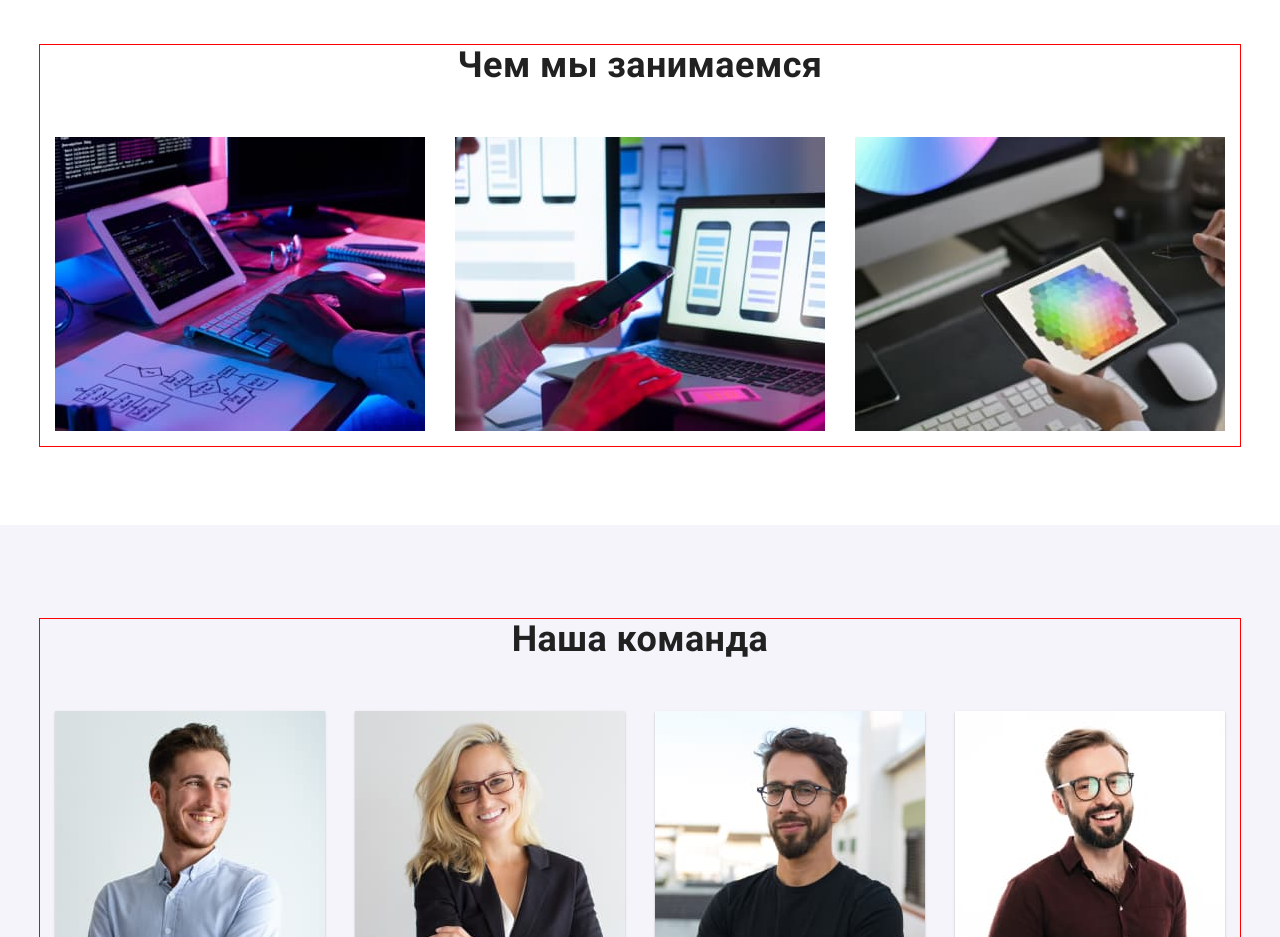
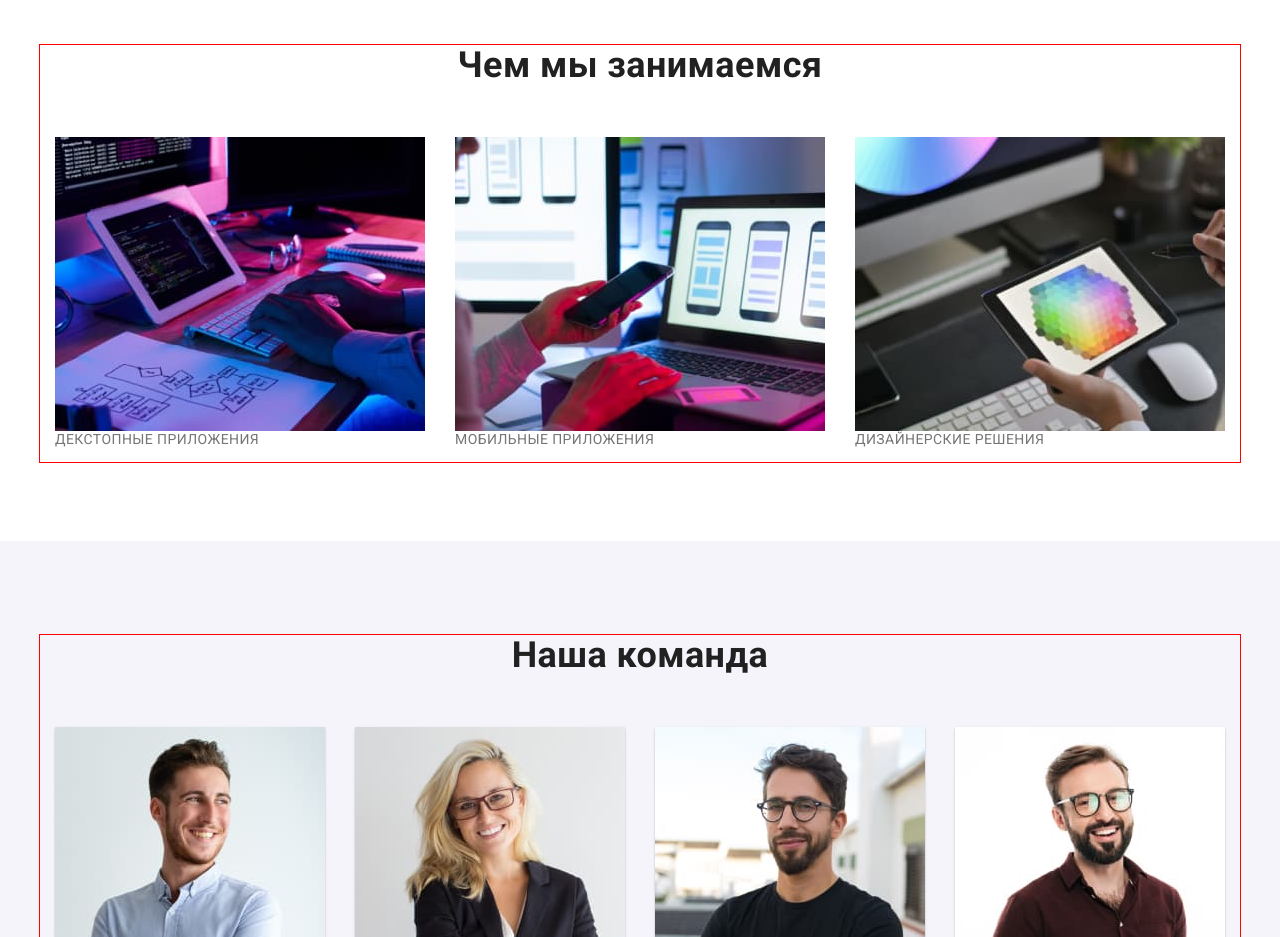
Before and after one commit to KravtsovaMaryna/goit-markup-hw-05, a plain HTML site: page index.html in a window 1280 px wide. Shown: the part 1060-1997 px from the top of the page. Drawn offline with nearby package versions, Linux system fonts and the light colour scheme.

Commit message:
надписи на картинках

```diff
--- a/index.html
+++ b/index.html
@@ -104,9 +104,15 @@
             <div class="container">
             <h2 class="activity-title" data-aos="zoom-out-left">Чем мы занимаемся</h2>
             <ul class="activity-list">
-                <li class="activity-item"><img src="./images/box_1.jpg" alt="cxema" width="370"></li>
-                <li class="activity-item"><img src="./images/box_2.jpg" alt="phone" width="370"></li>
-                <li class="activity-item"><img src="./images/box_3.jpg" alt="colors" width="370"></li>
+                <li class="activity-item">
+                    <img src="./images/box_1.jpg" alt="cxema" width="370">
+                <p>ДЕКСТОПНЫЕ ПРИЛОЖЕНИЯ</p></li>
+                <li class="activity-item">
+                    <img src="./images/box_2.jpg" alt="phone" width="370">
+                <p>МОБИЛЬНЫЕ ПРИЛОЖЕНИЯ</p></li>
+                <li class="activity-item">
+                    <img src="./images/box_3.jpg" alt="colors" width="370">
+                <p>ДИЗАЙНЕРСКИЕ РЕШЕНИЯ</p></li>
             </ul>
         </div>
         </section>
```
